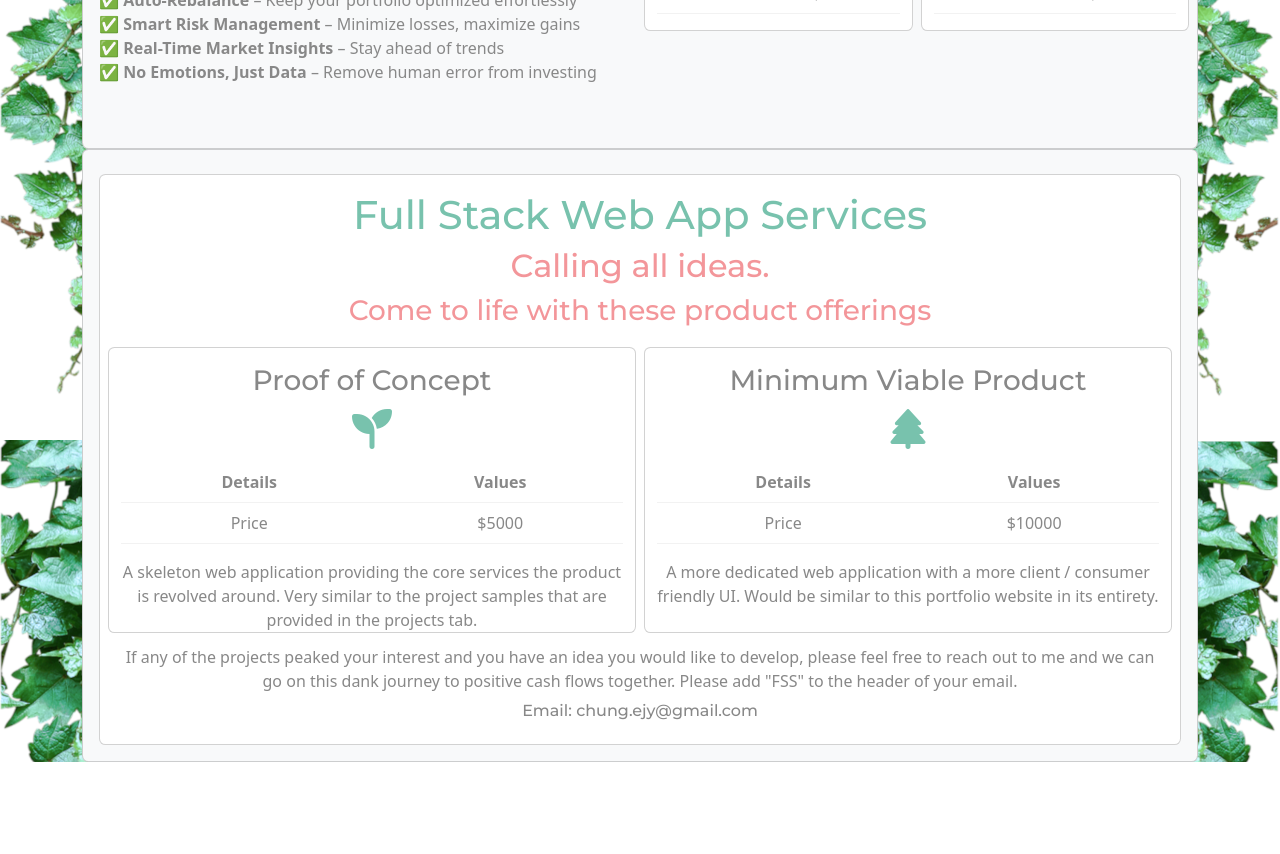
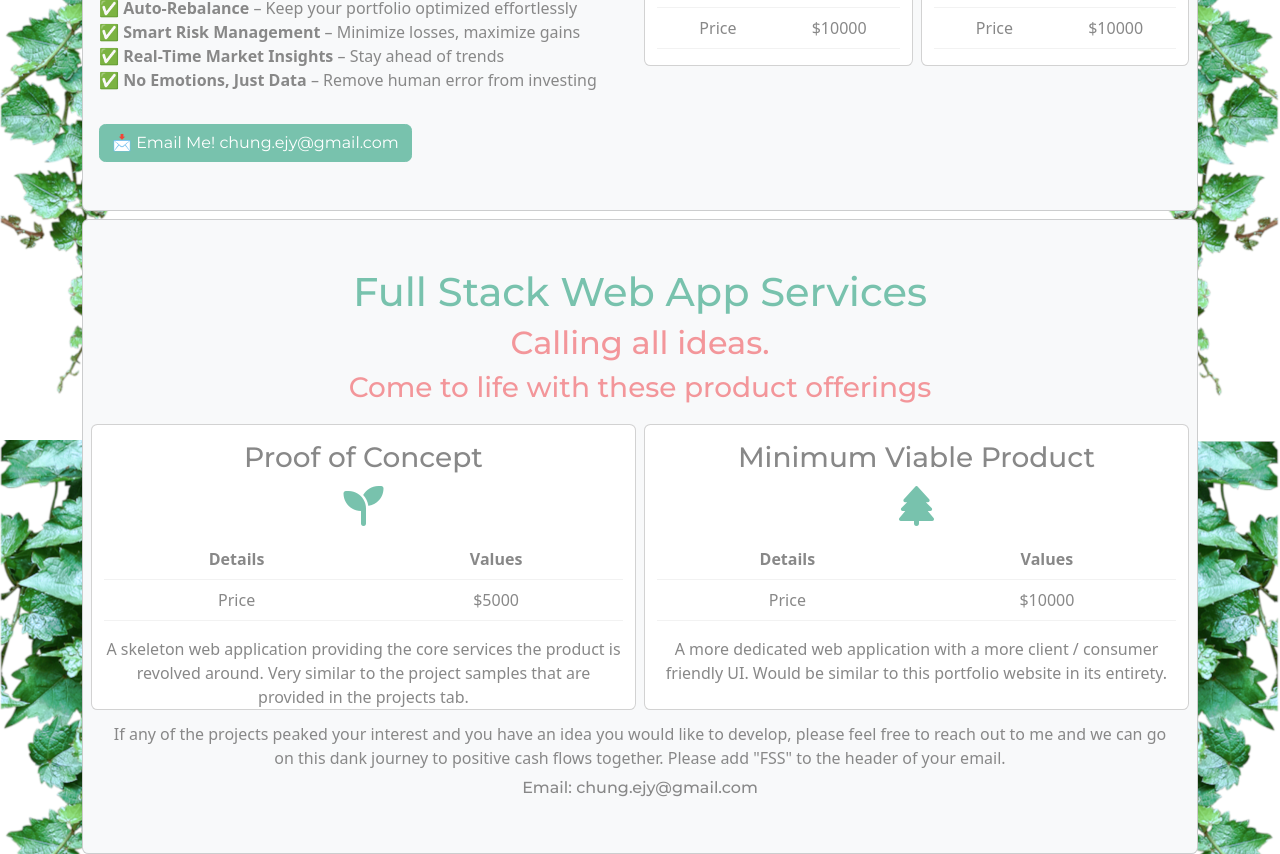
Before and after one commit to chung-ejy/portfolio, a React (Vite) app: page /services in a window 1280 px wide. Shown: the part 360-1214 px from the top of the page. Before the commit the page ends 1122 px from the top, so only its background shows below. Built offline with nearby package versions, Linux system fonts and the light colour scheme.

Commit message:
new stuff

```diff
--- a/src/components/data/SaplingProductCard.jsx
+++ b/src/components/data/SaplingProductCard.jsx
@@ -15,6 +15,9 @@ const SaplingProductCard = () => {
               <li>✅ <strong>Real-Time Market Insights</strong> – Stay ahead of trends</li>
               <li>✅ <strong>No Emotions, Just Data</strong> – Remove human error from investing</li>
             </ul>
+            <a href="mailto:chung.ejy@gmail.com" className="btn btn-primary mt-3">
+              📩 Email Me! chung.ejy@gmail.com
+            </a>
           </div>
           <div className="col card m-1 align-item-center">
         <h3 className="mt-3">Stock Portfolio</h3>
--- a/src/components/pages/FullStackServices.jsx
+++ b/src/components/pages/FullStackServices.jsx
@@ -3,10 +3,9 @@ import SaplingProductCard from '../data/SaplingProductCard';
 const FullStackServices = () => {
   return (
 
-    <div className="container">
+    <div className="container mt-2">
     <SaplingProductCard />
-    <div className="card card-body text-center bg-light">
-        <div className="card card-body mt-2">
+        <div className="container card card-body mt-2 text-center bg-light py-5">
         <h1 className="text-primary">Full Stack Web App Services</h1>
         <h2 className="text-secondary">Calling all ideas. </h2>
         <h3 className="text-secondary">Come to life with these product offerings</h3>
@@ -89,7 +88,6 @@ const FullStackServices = () => {
       </div>
         </div>
     </div>
-    </div>
   );
 };
 
```
